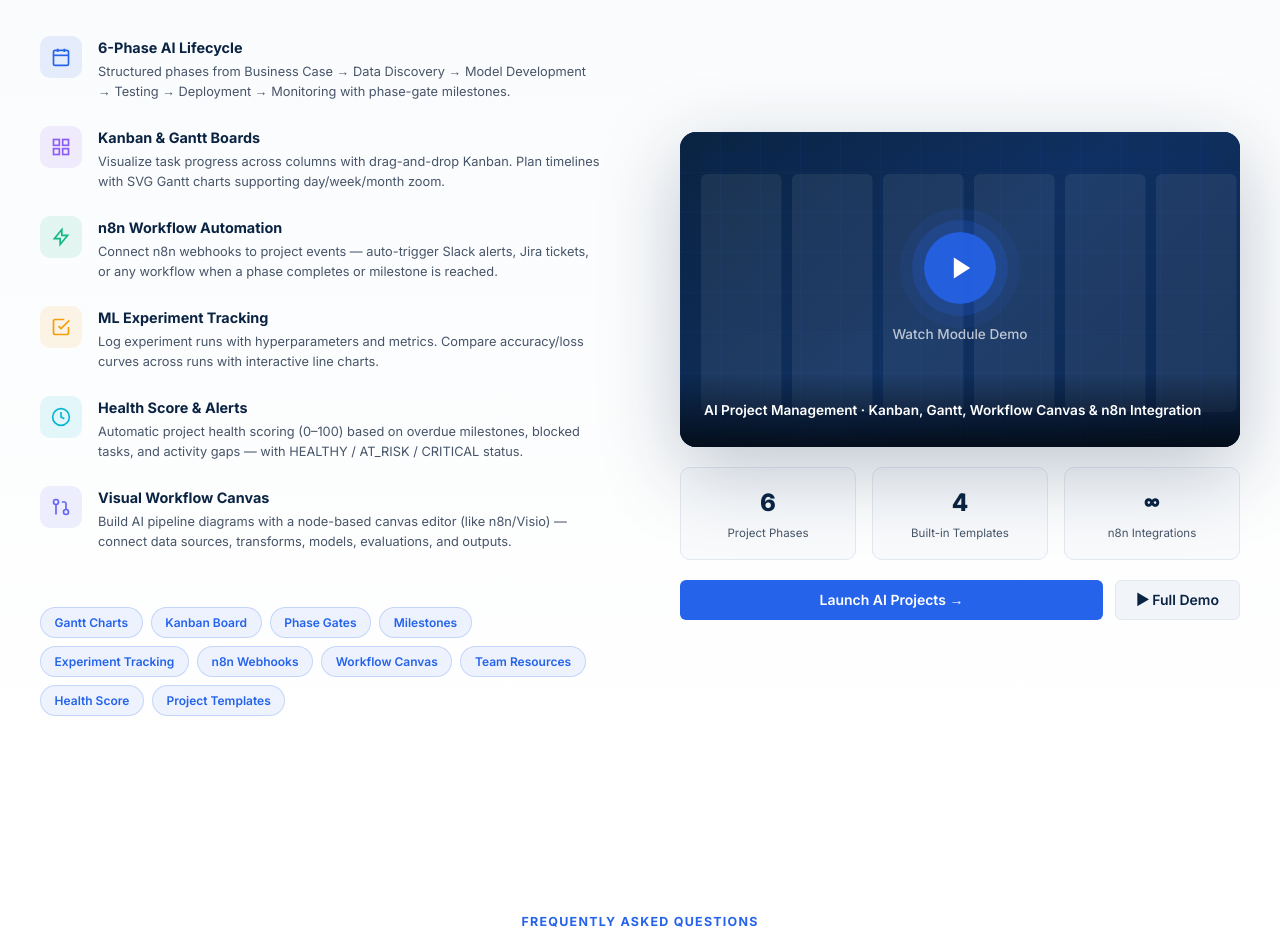
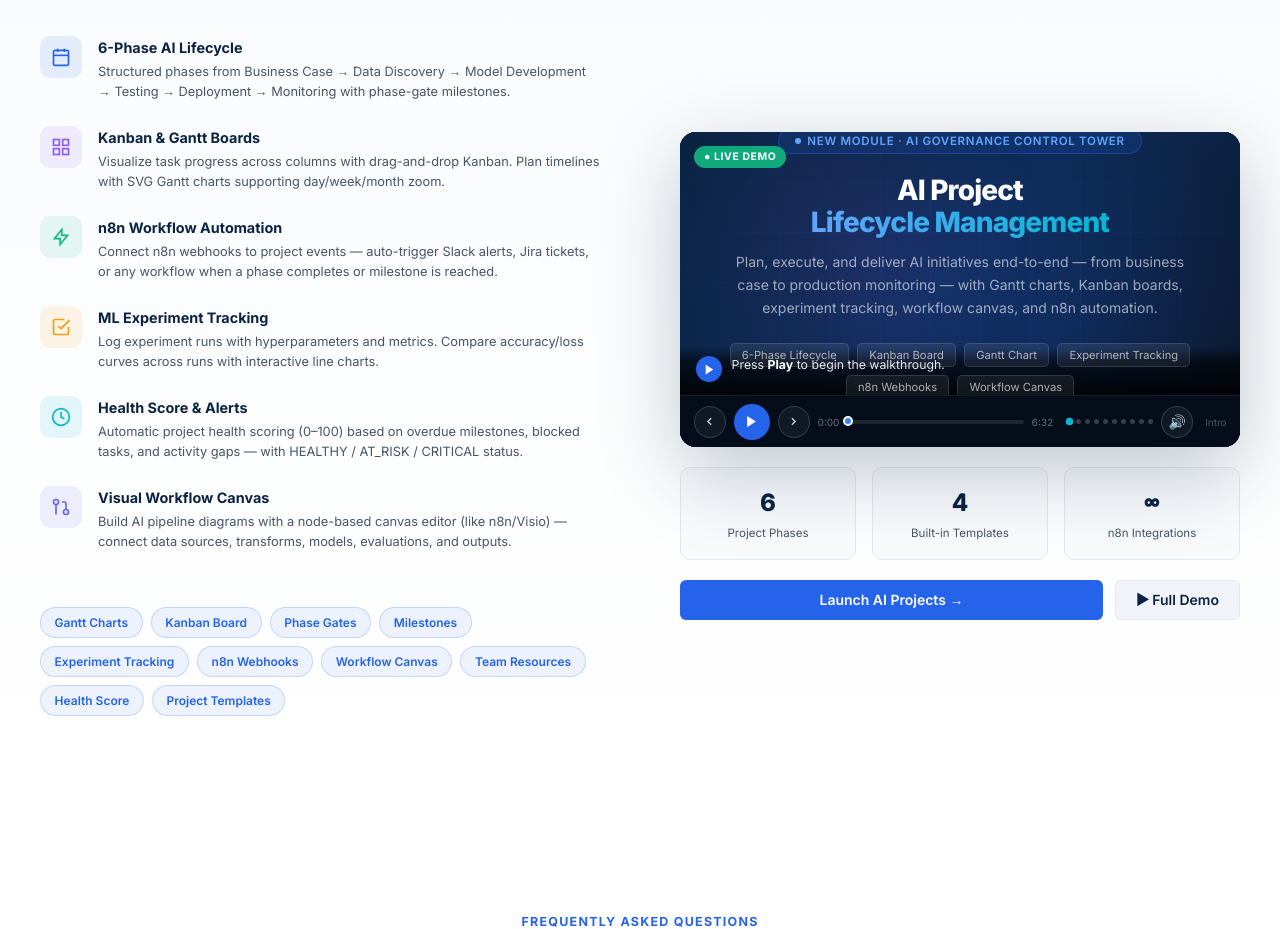
Before and after one commit to forprashantthakur/ai-governance-tower, a Next.js app: page /landing in a window 1280 px wide. Shown: the part 5000-5929 px from the top of the page. Built offline with nearby package versions, Linux system fonts and the light colour scheme.

Commit message:
feat: embed demo-projects.html as live iframe in landing page AI Project Management section
Replace static click-through placeholder with an inline iframe so the
interactive Kanban/Gantt/Workflow demo plays directly on the landing page.

Co-Authored-By: Claude Sonnet 4.6 <noreply@anthropic.com>

```diff
--- a/src/app/landing/page.tsx
+++ b/src/app/landing/page.tsx
@@ -626,22 +626,13 @@ export default function LandingPage() {
               {/* Right: demo video */}
               <div className="lp-fade lp-fade-d1">
                 <div className="lp-video-wrap">
-                  <span className="lp-video-badge">● Live Module</span>
-                  <a href="/demo-projects.html" target="_blank" rel="noopener" className="lp-video-placeholder">
-                    {/* Mock kanban/gantt preview */}
-                    <svg style={{position:"absolute",inset:0,width:"100%",height:"100%",opacity:0.07}} viewBox="0 0 800 450" preserveAspectRatio="xMidYMid slice">
-                      {[0,1,2,3,4,5].map(i=><rect key={i} x={30+i*130} y="60" width="115" height="340" rx="8" fill="white"/>)}
-                      {[0,1,2,3,4,5].map(i=>[0,1,2].map(j=><rect key={`${i}${j}`} x={38+i*130} y={90+j*90} width="99" height="75" rx="5" fill="rgba(255,255,255,0.3)"/>))}
-                      <rect x="30" y="30" width="740" height="22" rx="4" fill="rgba(37,99,235,0.4)"/>
-                    </svg>
-                    <div className="lp-video-play">
-                      <svg viewBox="0 0 24 24" fill="currentColor"><polygon points="5 3 19 12 5 21 5 3"/></svg>
-                    </div>
-                    <span className="lp-video-label">Watch Module Demo</span>
-                    <div className="lp-video-title-overlay">
-                      <span>AI Project Management · Kanban, Gantt, Workflow Canvas & n8n Integration</span>
-                    </div>
-                  </a>
+                  <span className="lp-video-badge">● Live Demo</span>
+                  <iframe
+                    src="/demo-projects.html"
+                    title="AI Project Management Demo"
+                    allowFullScreen
+                    loading="lazy"
+                  />
                 </div>
 
                 {/* Stats row */}
```
